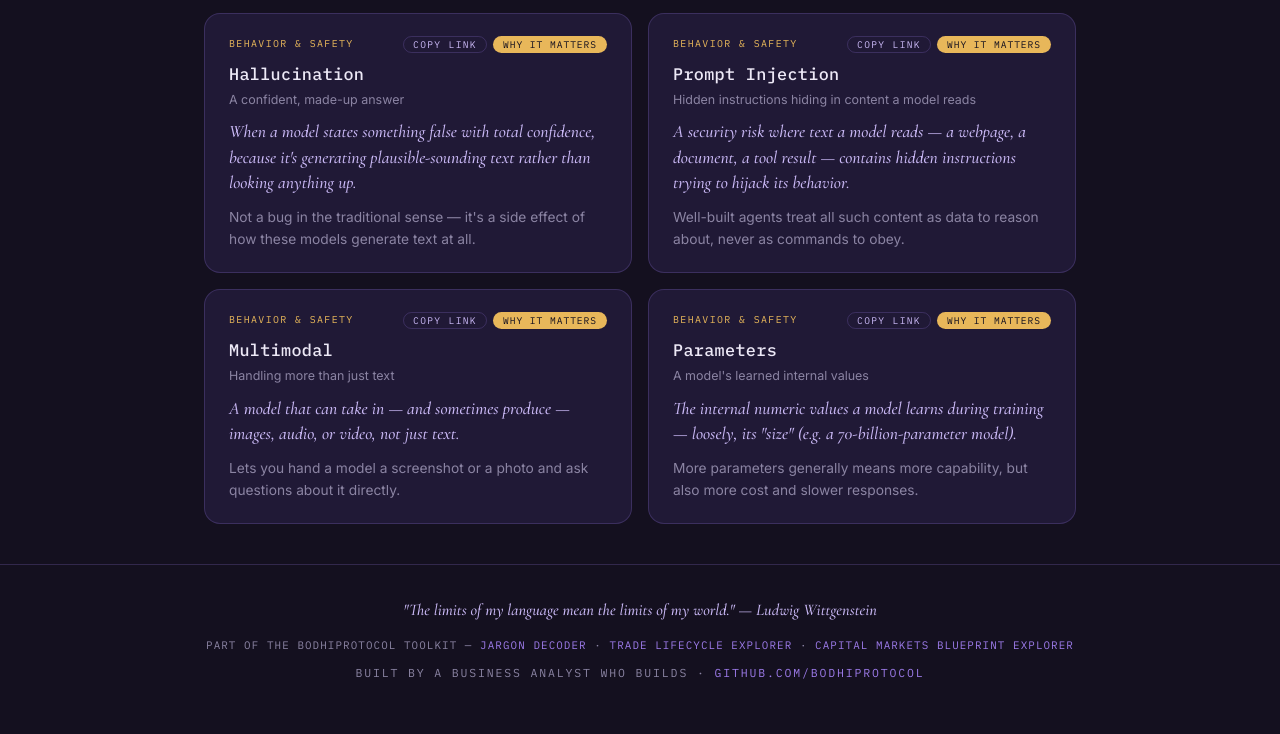
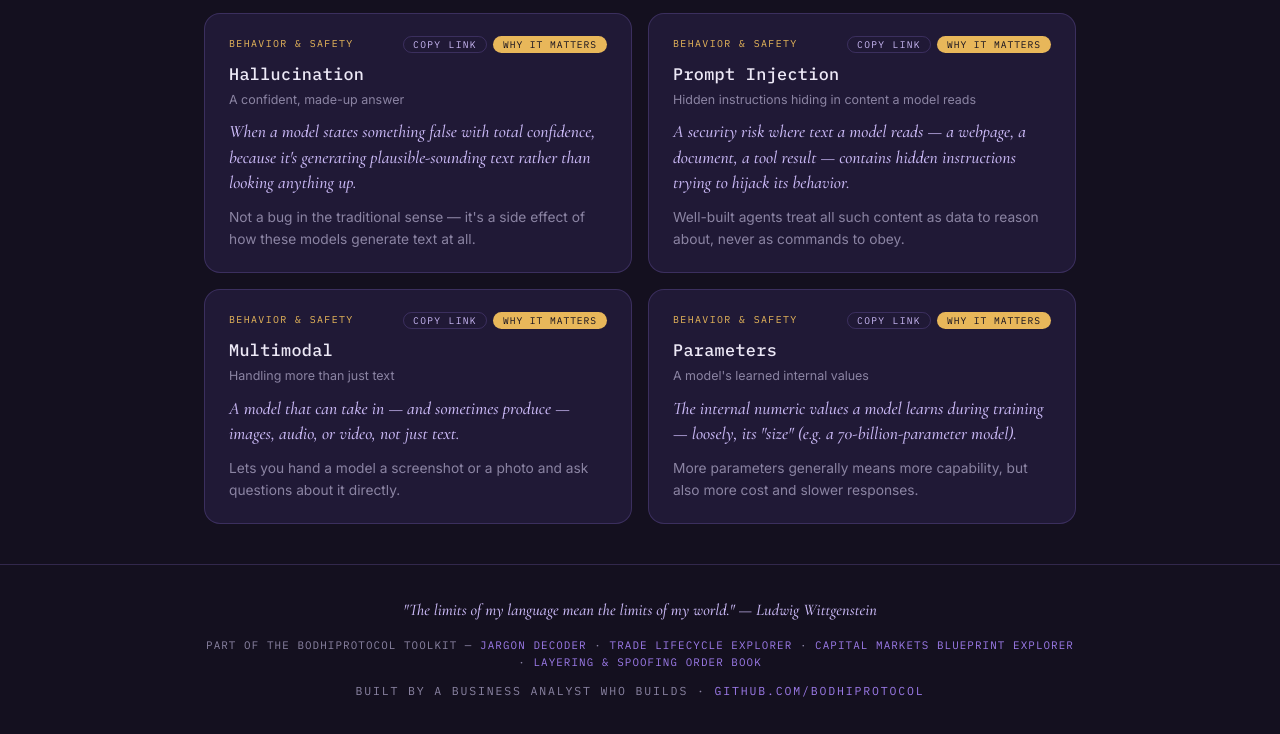
Before and after one commit to BodhiProtocol/llm-wiki, a plain HTML site: page index.html in a window 1280 px wide. Shown: the part 3338-4072 px from the top of the page. Drawn offline with nearby package versions, Linux system fonts and the light colour scheme.

Commit message:
Cross-link Layering & Spoofing Order Book Replay in footer

```diff
--- a/index.html
+++ b/index.html
@@ -244,7 +244,7 @@
 <footer>
   <div class="wrap">
     <div class="om">"The limits of my language mean the limits of my world." — Ludwig Wittgenstein</div>
-    <div class="related">Part of the BodhiProtocol toolkit — <a href="https://bodhiprotocol.github.io/jargon-decoder/">Jargon Decoder</a> · <a href="https://bodhiprotocol.github.io/trade-lifecycle-explorer/">Trade Lifecycle Explorer</a> · <a href="https://bodhiprotocol.github.io/capital-markets-blueprint-explorer/">Capital Markets Blueprint Explorer</a></div>
+    <div class="related">Part of the BodhiProtocol toolkit — <a href="https://bodhiprotocol.github.io/jargon-decoder/">Jargon Decoder</a> · <a href="https://bodhiprotocol.github.io/trade-lifecycle-explorer/">Trade Lifecycle Explorer</a> · <a href="https://bodhiprotocol.github.io/capital-markets-blueprint-explorer/">Capital Markets Blueprint Explorer</a> · <a href="https://bodhiprotocol.github.io/layering-spoofing-order-book/">Layering &amp; Spoofing Order Book</a></div>
     <div class="meta">Built by a business analyst who builds · <a href="https://github.com/BodhiProtocol" target="_blank" rel="noopener">github.com/BodhiProtocol</a></div>
   </div>
 </footer>
```
